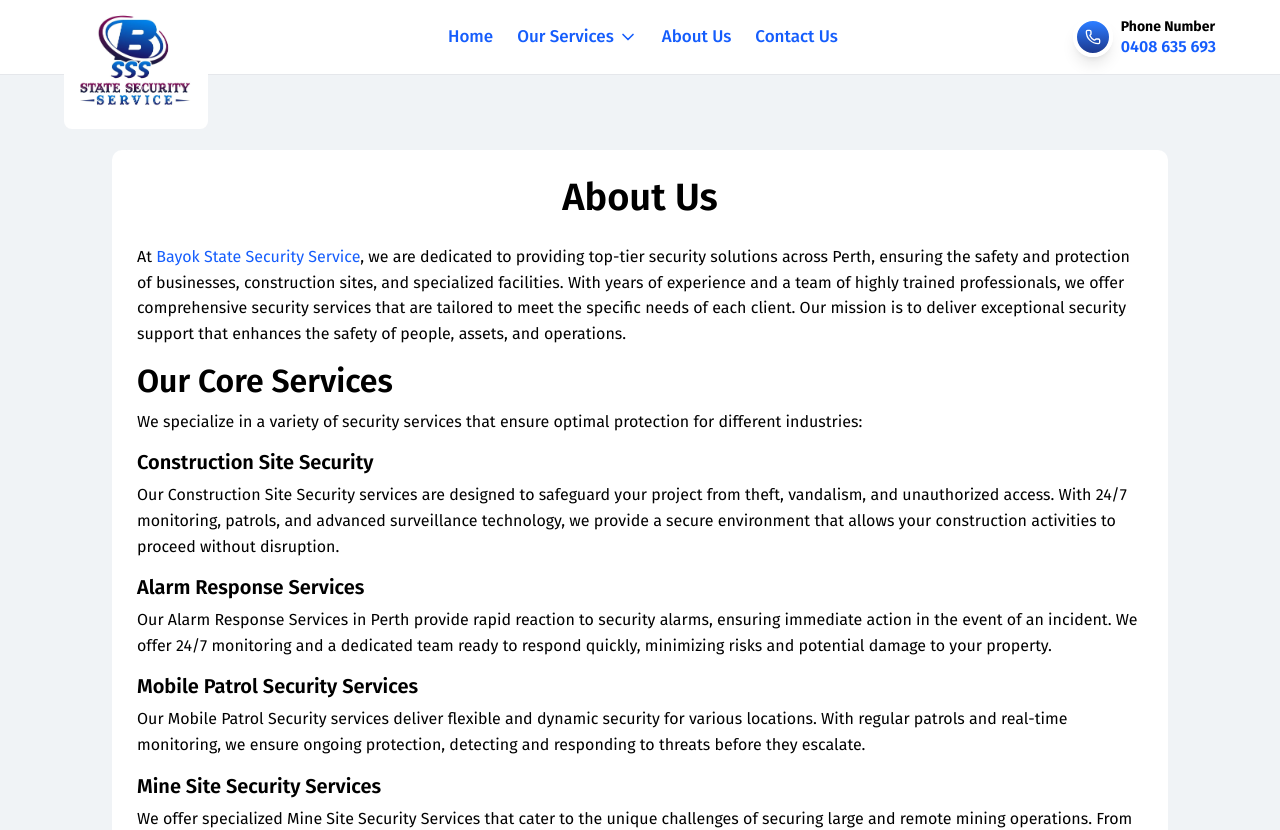
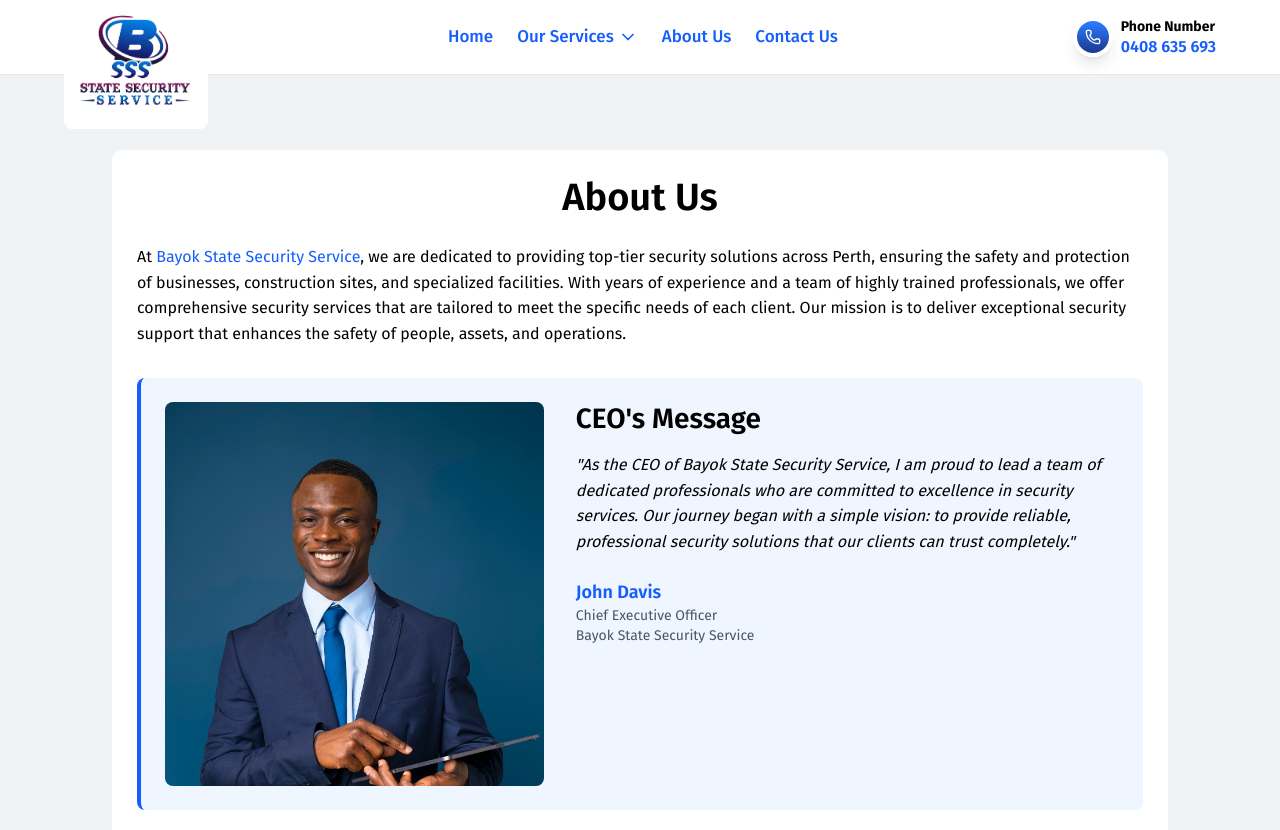
Before and after one commit to sobanomar/bayok-state-security, a React (Vite) app: page /about-us in a window 1280 px wide. Shown: the top 830 px of the page. Built offline with nearby package versions, Linux system fonts and the light colour scheme.

Commit message:
feat: added ceo's message in about us page

```diff
--- a/src/pages/AboutUs/AboutUsPage.jsx
+++ b/src/pages/AboutUs/AboutUsPage.jsx
@@ -1,5 +1,6 @@
 import React from "react";
 import { Link } from "react-router-dom";
+import CEOPortrait from "../../assets/media/ceo.jpg";
 
 const AboutUsPage = () => {
   return (
@@ -30,6 +31,43 @@
                   mission is to deliver exceptional security support that
                   enhances the safety of people, assets, and operations.
                 </p>
+
+                {/* CEO's Message Section */}
+                <div className="bg-blue-50 border-l-4 border-blue-600 p-6 rounded-lg my-8">
+                  <div className="grid grid-cols-1 md:grid-cols-12 gap-8 items-start">
+                    <div className="flex justify-center md:justify-start md:col-span-5">
+                      <img
+                        className="h-62 md:h-96 w-96 rounded-lg object-cover"
+                        src={CEOPortrait}
+                        alt="CEO Portrait"
+                      />
+                    </div>
+                    <div className="md:col-span-7">
+                      <h2 className="text-[28px] xl:text-[28px] lg:text-[24px] md:text-[22px] sm:text-[20px] text-black leading-[1.2] font-semibold mb-4">
+                        CEO's Message
+                      </h2>
+                      <p className="text-base leading-[1.6] mb-6 italic">
+                        "As the CEO of Bayok State Security Service, I am proud
+                        to lead a team of dedicated professionals who are
+                        committed to excellence in security services. Our
+                        journey began with a simple vision: to provide reliable,
+                        professional security solutions that our clients can
+                        trust completely."
+                      </p>
+                      <div className="mt-6">
+                        <p className="font-semibold text-blue-600 text-lg">
+                          John Davis
+                        </p>
+                        <p className="text-sm text-gray-600">
+                          Chief Executive Officer
+                        </p>
+                        <p className="text-sm text-gray-600">
+                          Bayok State Security Service
+                        </p>
+                      </div>
+                    </div>
+                  </div>
+                </div>
 
                 <h2 className="text-[32px] xl:text-[32px] lg:text-[28px] md:text-[24px] sm:text-[23px] text-black leading-[1.2] font-semibold mb-2 mt-0">
                   Our Core Services
--- a/src/pages/ContactUs/ContactPage.jsx
+++ b/src/pages/ContactUs/ContactPage.jsx
@@ -53,7 +53,7 @@
         <div className="container mx-auto max-w-[1200px] px-6">
           <div className="grid grid-cols-1 lg:grid-cols-12 xl:grid-cols-12 gap-6">
             {/* Contact Info Column */}
-            <div className="lg:col-span-5 xl:col-span-4">
+            <div className="lg:col-span-5 xl:col-span-5">
               <div className="bg-white rounded-[10px] p-4 lg:p-8 h-full shadow-[0_2px_8px_rgba(99,99,99,0.2)]">
                 <div className="flex items-center mb-3">
                   <span className="text-[18px] leading-[30px] text-gray-600">
@@ -126,7 +126,7 @@
             </div>
 
             {/* Contact Form Column */}
-            <div className="lg:col-span-7 xl:col-span-8">
+            <div className="lg:col-span-7 xl:col-span-7">
               <div className="bg-white rounded-[10px] p-4 lg:p-8 pl-4 lg:pl-6 h-full shadow-[0_2px_8px_rgba(99,99,99,0.2)]">
                 <h2 className="text-center text-[25px] lg:text-[25px] md:text-[22px] sm:text-[22px] font-semibold text-black leading-[1.2] mb-3 lg:mb-6">
                   Make An Enquiry
```
Also changed, not shown: src/assets/media/ceo.jpg (added).
